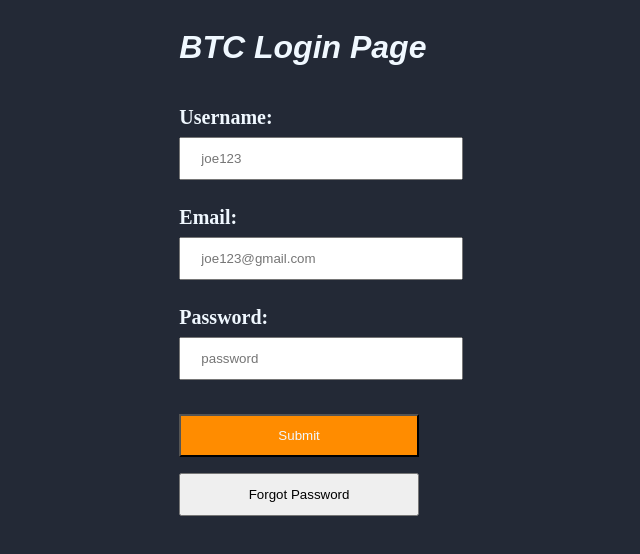
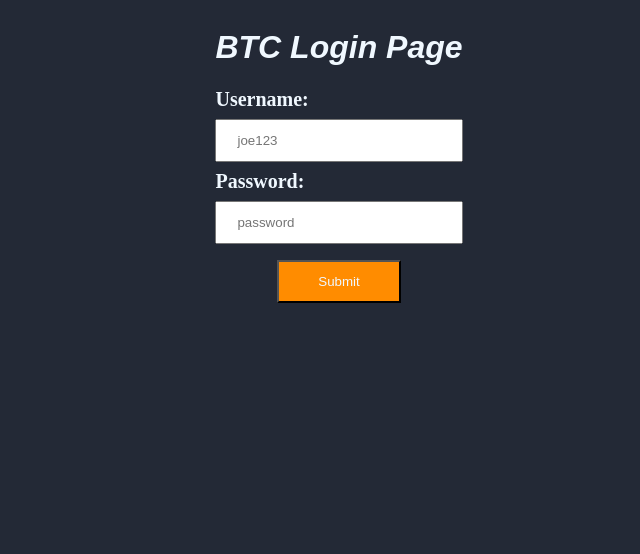
Before and after one commit to Michaelazcano/password-mgr-frontend, a plain HTML site: page index.html in a window 1280 px wide. Shown: the whole page, without its empty margins (301-941 px from the left). Drawn offline with Linux system fonts and the light colour scheme.

Commit message:
made requested changes

```diff
--- a/index.html
+++ b/index.html
@@ -3,22 +3,21 @@
 <head>
     <meta charset="UTF-8">
     <title>Password Manager</title>
-    <link rel="stylesheet" type="text/css" href="styles/common.css">
     <style type="text/css">
         .main{
             display: flex;
-            align-items: center;
             justify-content: center;
+            width: 100%;
         }
         input{
-            width: 75%;
+
             padding: 12px 20px;
             margin: 8px 0;
         }
         .submitBtn{
             background-color: darkorange;
             color: aliceblue;
-
+            width: 50%;
         }
         .submitBtn:hover{
             background-color: bisque;
@@ -36,34 +35,33 @@
             background-color: #232936;
             color: aliceblue;
         }
-
+        .form{
+            display: flex;
+            flex-direction: column;
+            align-self: center;
+            justify-items: center;
+        }
 
     </style>
 </head>
 <body>
-<div class="container-fluid main">
-    <div>
+<div class="main">
+    <div class="form">
         <h1><em>BTC Login Page</em></h1>
 
-        <br>
 
         <label for="username"><b>Username: </b></label>
         <input type="text" id="username" name="username" placeholder="joe123" required>
 
-        <br><br>
-
-        <label for="email"><b>Email:</b></label>
-        <input type="email" id="email" name="email" placeholder="joe123@gmail.com" required>
-
-        <br><br>
 
         <label for="password"><b>Password:</b></label>
         <input type="password" name="password" id="password" placeholder="password" required>
 
-        <br><br>
 
-        <input class="submitBtn" type="submit" name="submit" value="Submit">
-        <input class="forgotBtn" type="button" name="forgot" value="Forgot Password">
+        <div style="display: flex; justify-content: center;">
+            <input class="submitBtn" type="submit" name="submit" value="Submit">
+
+        </div>
     </div>
 </div>
 
```
